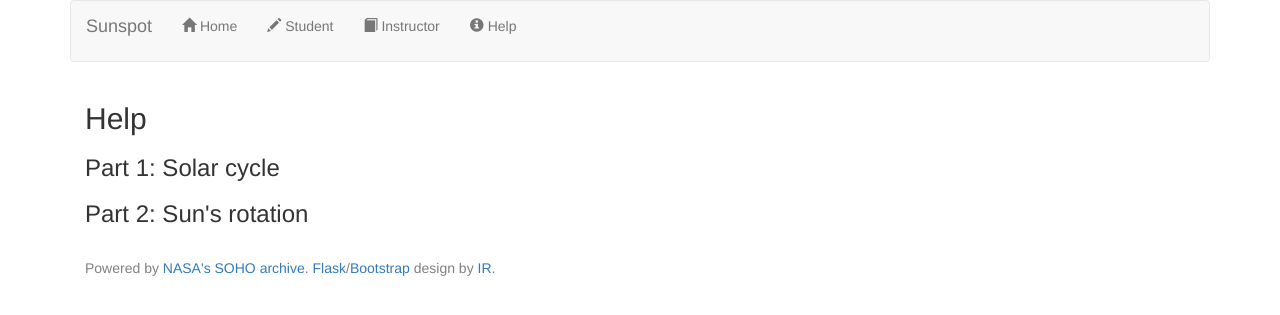
After one commit to astroChasqui/sunspot, a Flask app: page /help in a window 1280 px wide. The commit adds this page. Shown: the top 315 px of the page. Run offline with Flask 2, Linux system fonts and the light colour scheme; some libraries are stand-ins or nearby versions.

```diff
--- a/sunspot/templates/base.html
+++ b/sunspot/templates/base.html
@@ -12,7 +12,7 @@
 
 <body>
 
-<div class="container" style="width:900px;">
+<div class="container">
 
 <nav class="navbar navbar-default" role="navigation">
   <div class="container-fluid">
@@ -43,6 +43,11 @@
               Instructor
             </a>
         </li>
+        <li><a href="{{ url_for('help') }}">
+              <span class="glyphicon glyphicon-info-sign"></span>
+              Help
+            </a>
+        </li>
       </ul>
     </div>
   </div>
--- /dev/null
+++ b/sunspot/templates/help.html
@@ -0,0 +1,11 @@
+{% extends "base.html" %}
+
+{% block content %}
+
+  <h2>Help</h2>
+
+  <h3>Part 1: Solar cycle</h3>
+
+  <h3>Part 2: Sun's rotation</h3>
+
+{% endblock %}
--- a/sunspot/views.py
+++ b/sunspot/views.py
@@ -41,6 +41,8 @@ def index():
     else:
         session.clear()
         img = get_img(date)
+        if not img:
+            img = get_img(date - datetime.timedelta(days=1))
         return render_template('index.html', form = form,
                                date = date, img = img)
 
@@ -51,11 +53,15 @@ def student():
         if form.validate_on_submit():
             session['number_of_dates'] = form.number_of_dates.data
             if form.dates:
+                dates = []
                 images = []
                 for date in form.dates:
-                    images.append(get_img(datetime.date(date.year.data,
-                                                        date.month.data,
-                                                        date.day.data)))
+                    datex = datetime.date(date.year.data,
+                                          date.month.data,
+                                          date.day.data)
+                    dates.append(datex.toordinal())
+                    images.append(get_img(datex))
+                session["dates"] = dates
                 session["images"] = images
                 return redirect(url_for('student'))
             return redirect(url_for('student'))
@@ -65,8 +71,16 @@ def student():
         if session.get('number_of_dates'):
             form.add_dates(session.get('number_of_dates'))
         form.number_of_dates.data = session.get('number_of_dates')
+        if session.get('dates'):
+            dates = [datetime.date.fromordinal(date)
+                     for date in session.get('dates')]
+        else:
+            dates = None
         images = session.get('images')
-        return render_template('student.html', form = form, images=images)
+        if images:
+            images = zip(dates, images)
+        return render_template('student.html', form = form,
+                               images = images)
 
 @app.route('/instructor', methods=['GET', 'POST'])
 def instructor():
@@ -94,6 +108,12 @@ def instructor():
                 zname = os.path.join(fpath, 'static', 'files', fname+'.zip')
                 os.system("zip -j {0} {1} {2} {3}".\
                           format(zname, ifname, sfname,figname))
+                os.system("printf '@ "+fname+\
+                          "i.csv\n@=instructor.csv\n' | zipnote -w "+zname)
+                os.system("printf '@ "+fname+\
+                          "s.csv\n@=students.csv\n' | zipnote -w "+zname)
+                os.system("printf '@ "+fname+\
+                          ".png\n@=date_vs_ssn.png\n' | zipnote -w "+zname)
                 return send_file(zname, as_attachment=True,
                                  attachment_filename="sunspot_project.zip")
 
@@ -135,6 +155,12 @@ def instructor():
         return render_template('instructor.html', form = form,
                                ssn_fig = ssn_fig)
 
+
+@app.route('/help')
+def help():
+    return render_template('help.html')
+
+
 import httplib
 def exists(site, path):
     conn = httplib.HTTPConnection(site)
```
Also changed, not shown: sunspot/templates/instructor.html (+10 -5 lines), sunspot/templates/student.html (+22 -10 lines), 1 other file.
